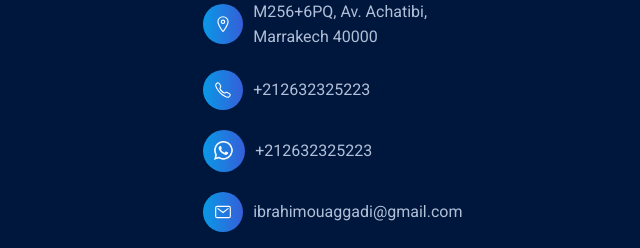
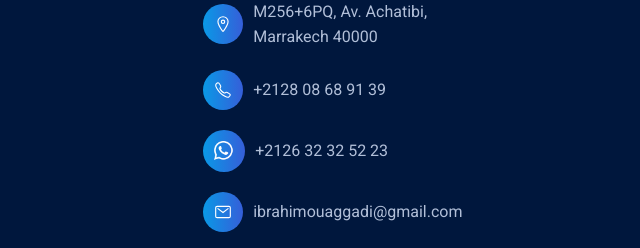
Before and after one commit to fahd-fd/website-centredentairebelbakkar.com, a plain HTML site: page index.html in a window 1280 px wide. Shown: the part 7395-7643 px from the top of the page, 234-874 px from the left. Drawn offline with nearby package versions, Linux system fonts and the light colour scheme.

Commit message:
Update index.html

```diff
--- a/index.html
+++ b/index.html
@@ -357,7 +357,7 @@ My website: https://abbir-ar.github.io/abdelkabir/
               Nous utilisons les technologies dentaires les plus avancées pour assurer des résultats optimaux et des procédures plus confortables. Votre sécurité est notre priorité, c’est pourquoi nous suivons des protocoles stricts d’hygiène et de stérilisation.
             </p>
 
-            <a  href="tel:+212632325223" class="btn">CONTACT</a>
+            <a  href="tel:+212808689139" class="btn">CONTACT</a>
 
           </div>
 
@@ -451,7 +451,7 @@ My website: https://abbir-ar.github.io/abdelkabir/
 
             <h2 class="h2 section-title">Nos portes sont grandes ouvertes, prêtes à accueillir chaleureusement tous les patients. Profitez de notre hospitalité dentaire dès maintenant en prenant rendez-vous ou en nous rendant visite !</h2>
 
-            <a  href="tel:+212632325223" class="btn">Prenez rendez-vous</a>
+            <a  href="tel:+212808689139" class="btn">Prenez rendez-vous</a>
 
           </div>
 
@@ -728,7 +728,7 @@ My website: https://abbir-ar.github.io/abdelkabir/
               <ion-icon name="call-outline" role="img" class="md hydrated" aria-label="call outline"></ion-icon>
             </div>
 
-            <a href="tel:+212632325223" class="footer-link">+212632325223</a>
+            <a href="tel:+212808689139" class="footer-link">+2128 08 68 91 39</a>
           </li>
 
           <li class="footer-item">
@@ -736,7 +736,7 @@ My website: https://abbir-ar.github.io/abdelkabir/
               <img src="assets/images/whatsapp-w.png" width="20px" alt="">
             </div>
 
-            <a href="tel:+212632325223" class="footer-link">+212632325223</a>
+            <a href="https://wa.me/+212632325223" class="footer-link">+2126 32 32 52 23</a>
           </li>
 
           <li class="footer-item">
```
